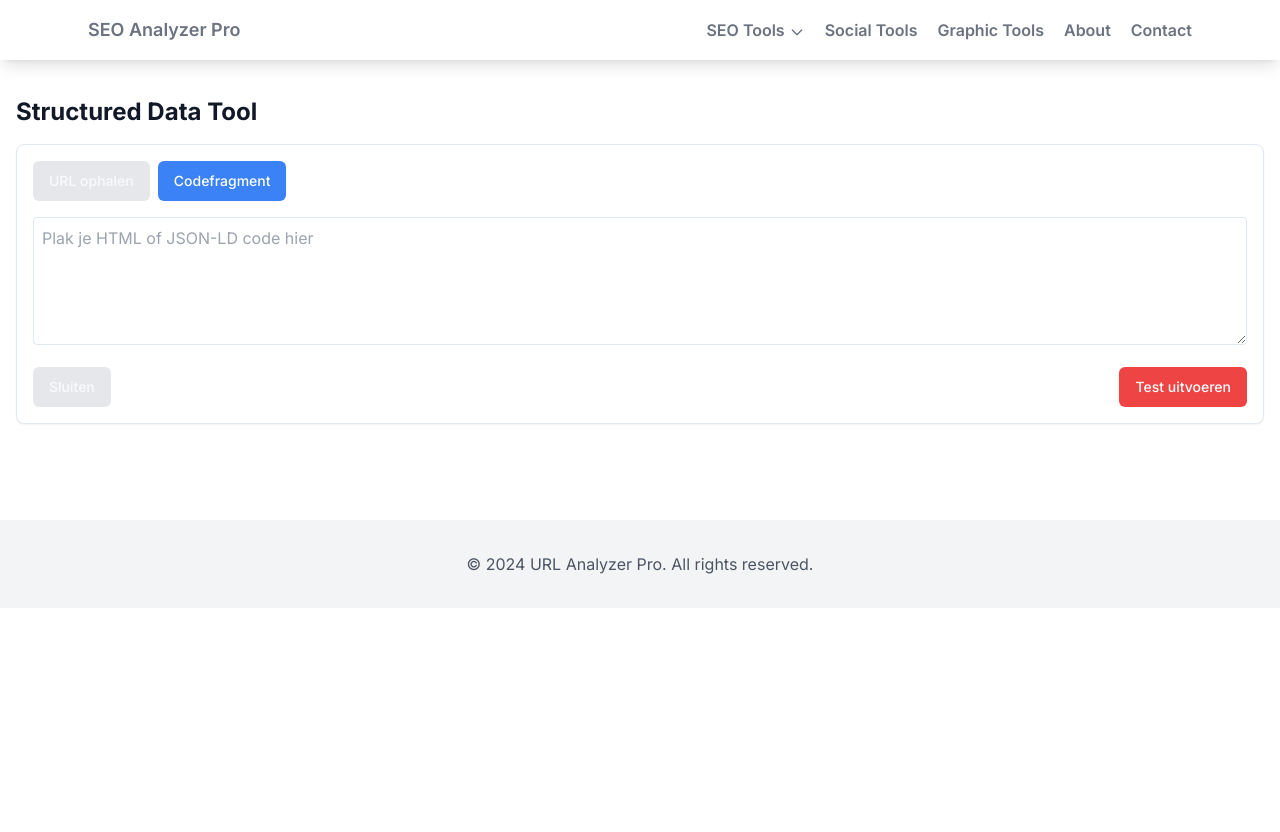
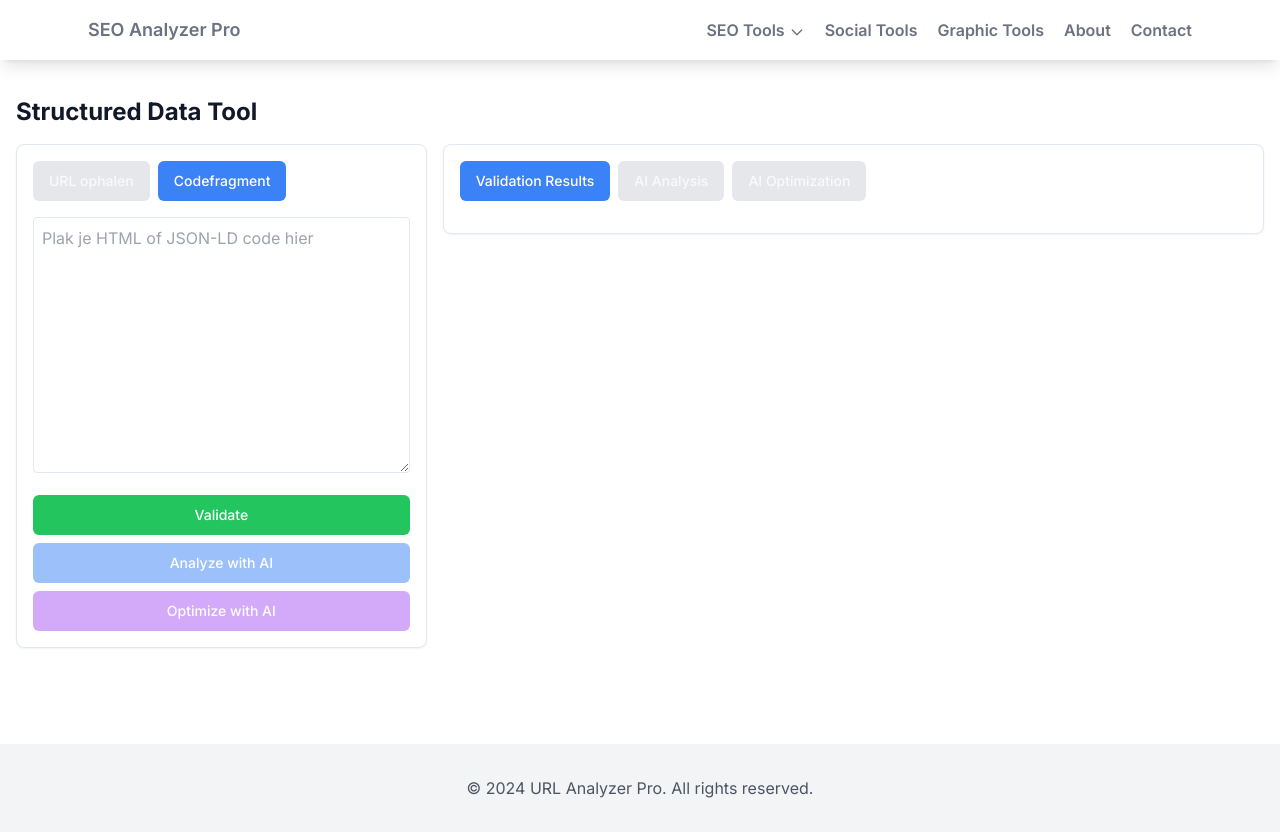
Before and after one commit to johanudigital/meta-checker, a Next.js app: page /seo-tools/structured-data-tool in a window 1280 px wide. Before the commit the page ends 800 px from the top, so only its background shows below. Built offline with nearby package versions, Linux system fonts and the light colour scheme.

Commit message:
Update page.tsx

```diff
--- a/src/app/seo-tools/structured-data-tool/page.tsx
+++ b/src/app/seo-tools/structured-data-tool/page.tsx
@@ -28,6 +28,7 @@ export default function StructuredDataTool() {
   const [results, setResults] = useState<ValidationResult | null>(null);
   const [aiAnalysis, setAiAnalysis] = useState<string | null>(null);
   const [aiOptimization, setAiOptimization] = useState<string | null>(null);
+  const [activeResultTab, setActiveResultTab] = useState<'validation' | 'analysis' | 'optimization'>('validation');
 
   const extractJsonLd = (html: string): string[] => {
   const regex = /<script[^>]*type=("|\')application\/ld\+json("|\')[^>]*>([\s\S]*?)<\/script>/gi;
@@ -143,6 +144,9 @@ const handleSubmit = async () => {
   return (
     <div className="container mx-auto p-4">
       <h1 className="text-2xl font-bold mb-4">Structured Data Tool</h1>
+      <div className="flex flex-col md:flex-row gap-4">
+        {/* Left Column */}
+        <div className="w-full md:w-1/3">
           <Card className="p-4">
             <div className="flex mb-4">
               <Button
@@ -162,20 +166,49 @@ const handleSubmit = async () => {
               placeholder={activeTab === Tab.URL ? "Geef een URL op" : "Plak je HTML of JSON-LD code hier"}
               value={input}
               onChange={(e) => setInput(e.target.value)}
-          className="w-full h-32 p-2 border rounded mb-4"
+              className="w-full h-64 p-2 border rounded mb-4"
             />
-        <div className="flex justify-between">
-          <Button onClick={() => setInput('')} className="bg-gray-200">
-            Sluiten
+            <div className="flex flex-col space-y-2">
+              <Button onClick={handleSubmit} className="bg-green-500 text-white">
+                Validate
               </Button>
-          <Button onClick={handleSubmit} className="bg-red-500 text-white">
-            Test uitvoeren
+              <Button onClick={handleAiAnalysis} className="bg-blue-500 text-white" disabled={!results?.isValid}>
+                Analyze with AI
+              </Button>
+              <Button onClick={handleAiOptimization} className="bg-purple-500 text-white" disabled={!results?.isValid}>
+                Optimize with AI
               </Button>
             </div>
           </Card>
-      {results && (
-        <Card className="mt-4 p-4">
-          <h2 className="text-xl font-bold mb-2">Results</h2>
+        </div>
+
+        {/* Right Column */}
+        <div className="w-full md:w-2/3">
+          <Card className="p-4">
+            <div className="flex mb-4">
+              <Button
+                onClick={() => setActiveResultTab('validation')}
+                className={`mr-2 ${activeResultTab === 'validation' ? 'bg-blue-500 text-white' : 'bg-gray-200'}`}
+              >
+                Validation Results
+              </Button>
+              <Button
+                onClick={() => setActiveResultTab('analysis')}
+                className={`mr-2 ${activeResultTab === 'analysis' ? 'bg-blue-500 text-white' : 'bg-gray-200'}`}
+              >
+                AI Analysis
+              </Button>
+              <Button
+                onClick={() => setActiveResultTab('optimization')}
+                className={activeResultTab === 'optimization' ? 'bg-blue-500 text-white' : 'bg-gray-200'}
+              >
+                AI Optimization
+              </Button>
+            </div>
+
+            {activeResultTab === 'validation' && results && (
+              <div>
+                <h2 className="text-xl font-bold mb-2">Validation Results</h2>
                 {results.isValid ? (
                   <>
                     <p className="text-green-500 mb-2">Valid Structured Data Found</p>
@@ -187,32 +220,37 @@ const handleSubmit = async () => {
                         </pre>
                       </div>
                     ))}
-              <div className="mt-4 space-x-2">
-                <Button onClick={handleAiAnalysis} className="bg-blue-500 text-white">
-                  Analyze with AI
-                </Button>
-                <Button onClick={handleAiOptimization} className="bg-green-500 text-white">
-                  Optimize with AI
-                </Button>
-              </div>
                   </>
                 ) : (
                   <p className="text-red-500">Error: {results.error}</p>
                 )}
+              </div>
+            )}
+
+            {activeResultTab === 'analysis' && (
+              <div>
+                <h2 className="text-xl font-bold mb-2">AI Analysis</h2>
+                {aiAnalysis ? (
+                  <p>{aiAnalysis}</p>
+                ) : (
+                  <p>No AI analysis available. Click "Analyze with AI" to generate an analysis.</p>
+                )}
+              </div>
+            )}
+
+            {activeResultTab === 'optimization' && (
+              <div>
+                <h2 className="text-xl font-bold mb-2">AI Optimization</h2>
+                {aiOptimization ? (
+                  <p>{aiOptimization}</p>
+                ) : (
+                  <p>No AI optimization available. Click "Optimize with AI" to generate optimizations.</p>
+                )}
+              </div>
+            )}
           </Card>
-      )}
-      {aiAnalysis && (
-        <Card className="mt-4 p-4">
-          <h2 className="text-xl font-bold mb-2">AI Analysis</h2>
-          <p>{aiAnalysis}</p>
-        </Card>
-      )}
-      {aiOptimization && (
-        <Card className="mt-4 p-4">
-          <h2 className="text-xl font-bold mb-2">AI Optimization</h2>
-          <p>{aiOptimization}</p>
-        </Card>
-      )}
+        </div>
+      </div>
     </div>
   );
 }
```
Lines whose indentation alone changed are shown as unchanged.
